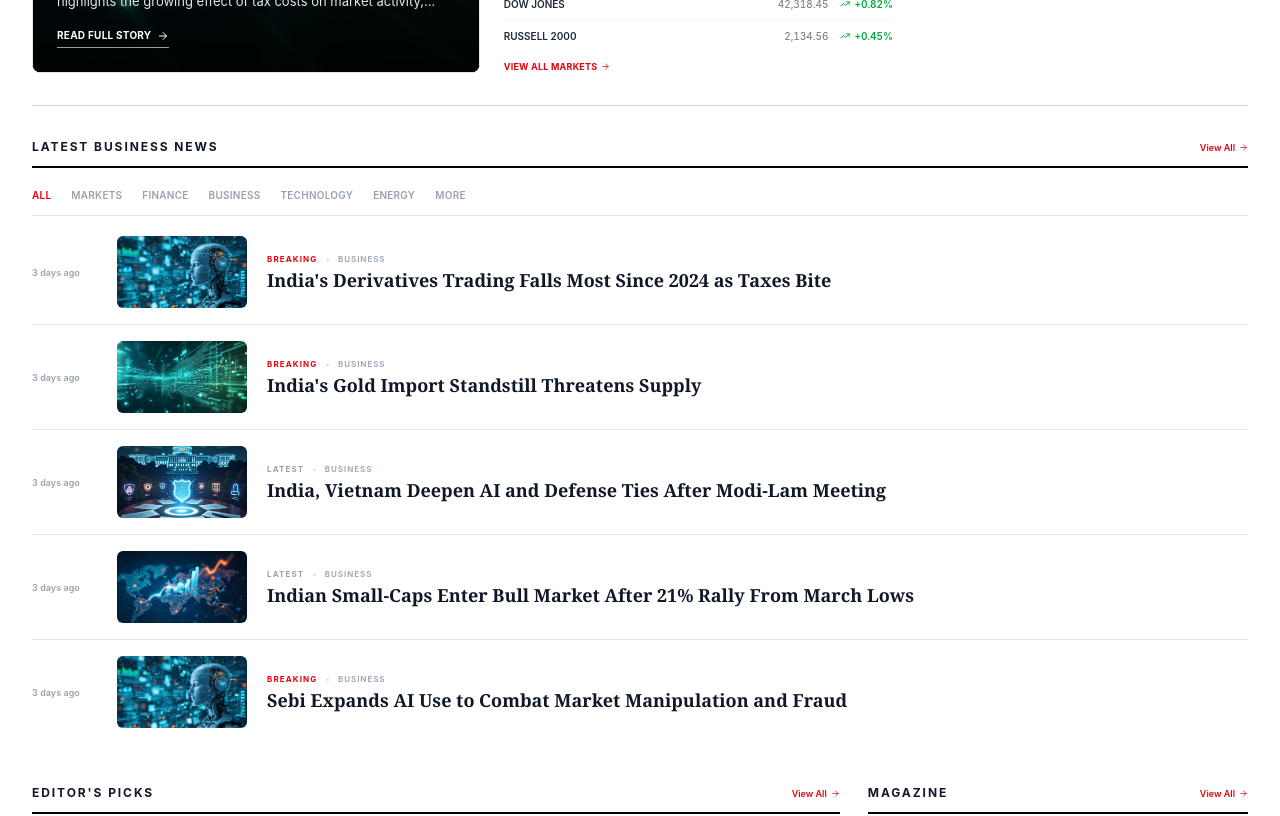
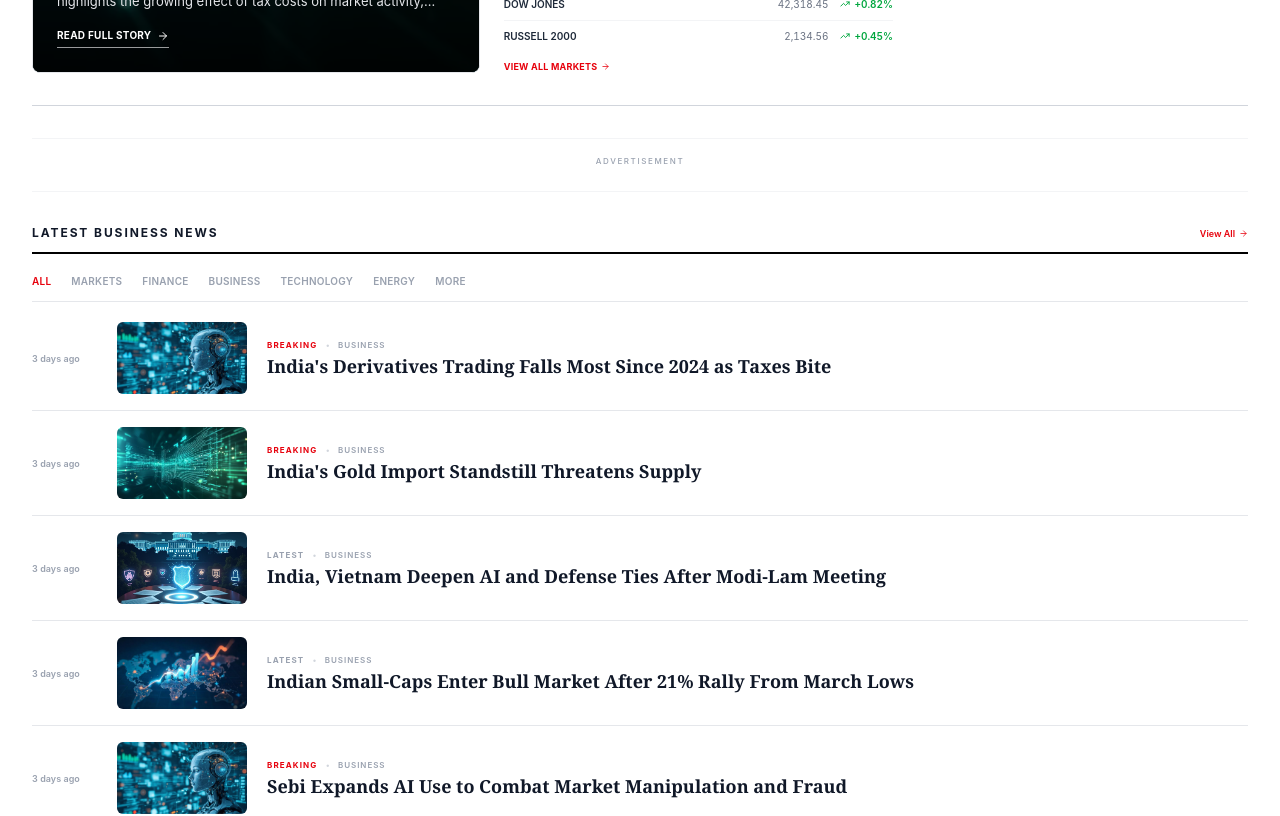
Before and after one commit to abhay-08121999/Abhay-news-paper, a React (Vite) app: page / in a window 1280 px wide. Shown: the part 860-1676 px from the top of the page. Built offline with nearby package versions, Linux system fonts and the light colour scheme; no server answers.

Commit message:
Update HomePage.tsx

```diff
--- a/src/app/components/pages/HomePage.tsx
+++ b/src/app/components/pages/HomePage.tsx
@@ -40,6 +40,49 @@ type MarketItem = {
   change: string;
   up: boolean;
 };
+
+/* =========================================================
+   GOOGLE ADSENSE
+========================================================= */
+
+declare global {
+  interface Window {
+    adsbygoogle?: unknown[];
+  }
+}
+
+function PrideTimesAd() {
+  useEffect(() => {
+    try {
+      window.adsbygoogle = window.adsbygoogle || [];
+      window.adsbygoogle.push({});
+    } catch (error) {
+      console.error("AdSense Error:", error);
+    }
+  }, []);
+
+  return (
+    <section
+      aria-label="Advertisement"
+      className="my-8 overflow-hidden border-y border-gray-100 bg-white py-4"
+    >
+      <div className="mb-2 text-center text-[8px] font-medium uppercase tracking-[0.2em] text-gray-400">
+        Advertisement
+      </div>
+
+      <div className="mx-auto w-full max-w-5xl overflow-hidden">
+        <ins
+          className="adsbygoogle"
+          style={{ display: "block" }}
+          data-ad-client="ca-pub-2331501617441941"
+          data-ad-slot="6033028012"
+          data-ad-format="auto"
+          data-full-width-responsive="true"
+        />
+      </div>
+    </section>
+  );
+}
 
 /* =========================================================
    HERO / LEAD STORY
@@ -1274,6 +1317,8 @@ export function HomePage() {
             </div>
           </section>
 
+          <PrideTimesAd />
+
           {/* =================================================
               LATEST BUSINESS NEWS
           ================================================= */}
@@ -1432,6 +1477,8 @@ export function HomePage() {
               ))}
             </div>
           </section>
+
+          <PrideTimesAd />
 
           {/* =================================================
               EDITORIAL PICKS + MAGAZINE
```
